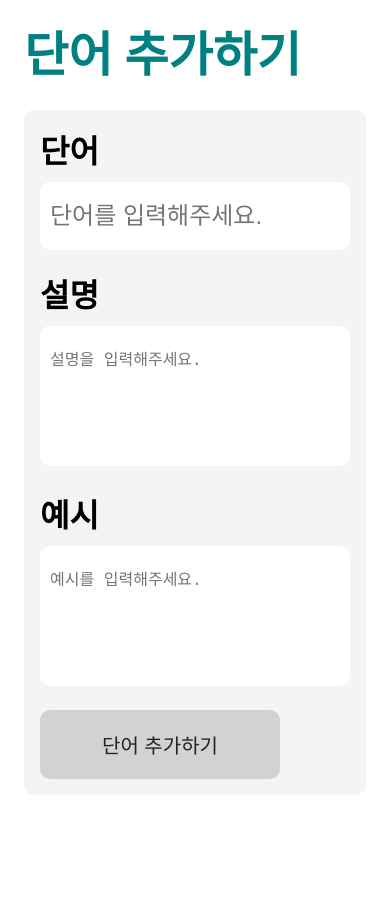
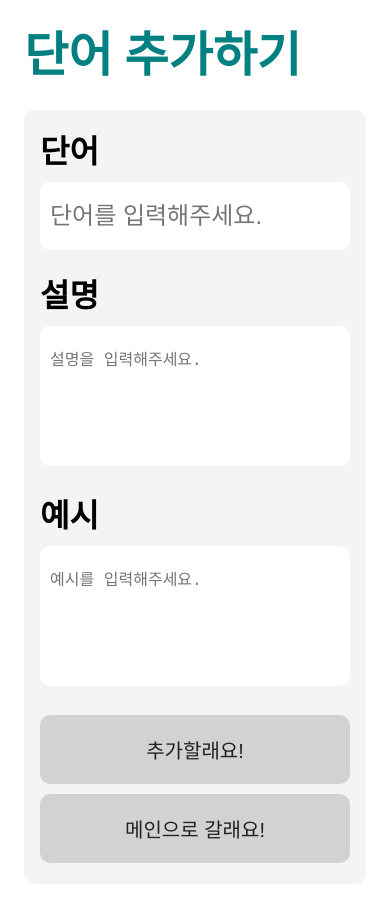
Before and after one commit to mael1657/PBL_week1, a React (Create React App) app: page /write in a window 390 px wide. Before the commit the page ends 844 px from the top, so only its background shows below. Built offline with nearby package versions, Linux system fonts and the light colour scheme.

Commit message:
#시간순 정렬, css 수정

```diff
--- a/src/components/DictCard.js
+++ b/src/components/DictCard.js
@@ -1,4 +1,4 @@
-import { collection, getDocs} from "firebase/firestore";
+import { collection, getDocs, orderBy, query} from "firebase/firestore";
 import React, { useEffect } from "react";
 import { db } from "../firebase";
 import { useSelector, useDispatch  } from "react-redux";
@@ -14,8 +14,10 @@ const DictCard = () => {
     useEffect(() => {
         const getPost = async () => {
             const arr = []
-            const query = await getDocs(collection(db, "dict"));
-            query.forEach(doc => {
+            const dictRef = collection(db, "dict");
+            const q = query(dictRef, orderBy("date", "desc"));
+            const dict = await getDocs(q);
+            dict.forEach(doc => {
                 arr.push({id: doc.id, text: doc.data()})
             });
             dispatch(getDict(arr))
--- a/src/redux/ListReducer.js
+++ b/src/redux/ListReducer.js
@@ -1,6 +1,5 @@
 import { createSlice, createAsyncThunk } from "@reduxjs/toolkit";
 
-// const initialState = [{id:"",text:{word:"",explain:"",example:""}}]
 
 const initState = {
     dicts: [{
--- a/src/screens/Write.js
+++ b/src/screens/Write.js
@@ -7,7 +7,17 @@ import { collection, addDoc } from "firebase/firestore";
 import { useNavigate } from "react-router-dom";
 
 const Write = () => {
-    let navigate = useNavigate()
+    let navigate = useNavigate();
+    const getTime = () => {
+        let time = new Date();
+        let year = time.getFullYear();
+        let month = time.getMonth();
+        let date = time.getDate();
+        // console.log(`${year}-${month}-${date}`)
+        let currentDate = `${year}-${month + 1}-${date}`
+        return currentDate
+    }
+    console.log(getTime())
 
     const handleClicked = e => {
         e.preventDefault();
@@ -17,7 +27,8 @@ const Write = () => {
             addDoc(collection(db, "dict"),{
                 word:text.word,
                 explain:text.explain,
-                example:text.example
+                example:text.example,
+                date:getTime()
             })
             const {value, name} = e.target
             setText({
@@ -77,7 +88,12 @@ const Write = () => {
                                 onChange = {onChange}
                             />
                             {console.log(text)}
-                            <button className="add-btn" onClick={handleClicked}>단어 추가하기</button>
+                            <div className="btn-wrap">
+                                <button className="add-btn" onClick={handleClicked}>추가할래요!</button>
+                                <button className="add-btn" onClick={() => {
+                                    navigate("/")
+                                }}>메인으로 갈래요!</button>
+                            </div>
                         </form>
                     </div>
                 </div>
--- a/src/styles/style.css
+++ b/src/styles/style.css
@@ -83,7 +83,6 @@ a{
 }
 .write .add-btn{
     width:100%;
-    max-width: 240px;
     padding:20px;
     border:none;
     border-radius: 10px;
@@ -92,8 +91,23 @@ a{
     font-size:1.25rem;
     transition: all .2s ease-in-out;
     cursor: pointer;
+    margin:5px 10px;
 }
 .write .add-btn:hover{
     background-color: teal;
     color:white;
 }
+.write .btn-wrap{
+    display:flex;
+    justify-content: space-between;
+    align-items: center;
+}
+
+@media screen and (max-width: 500px) {
+    .write .btn-wrap{
+        display: block;
+    }
+    .write .add-btn{
+        margin:5px 0
+    }
+}
```
